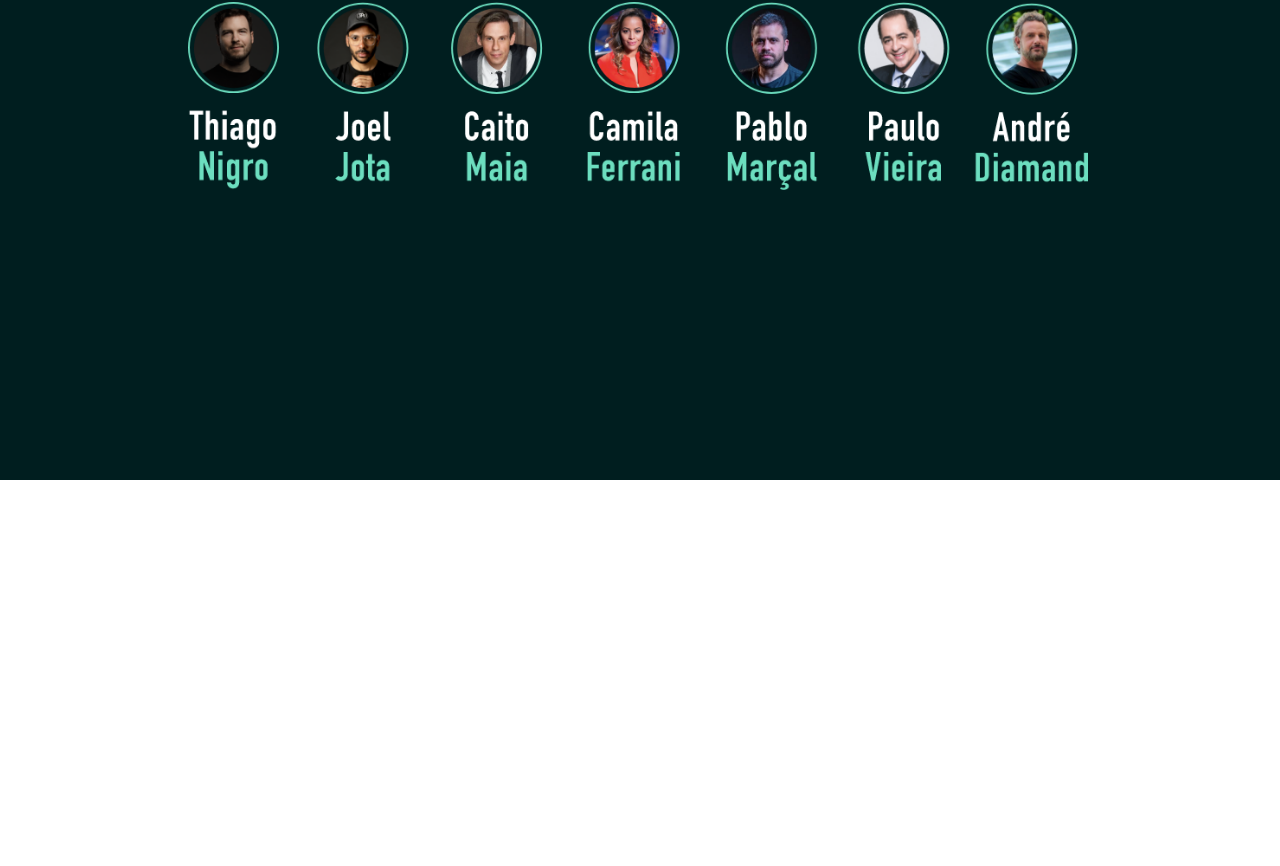
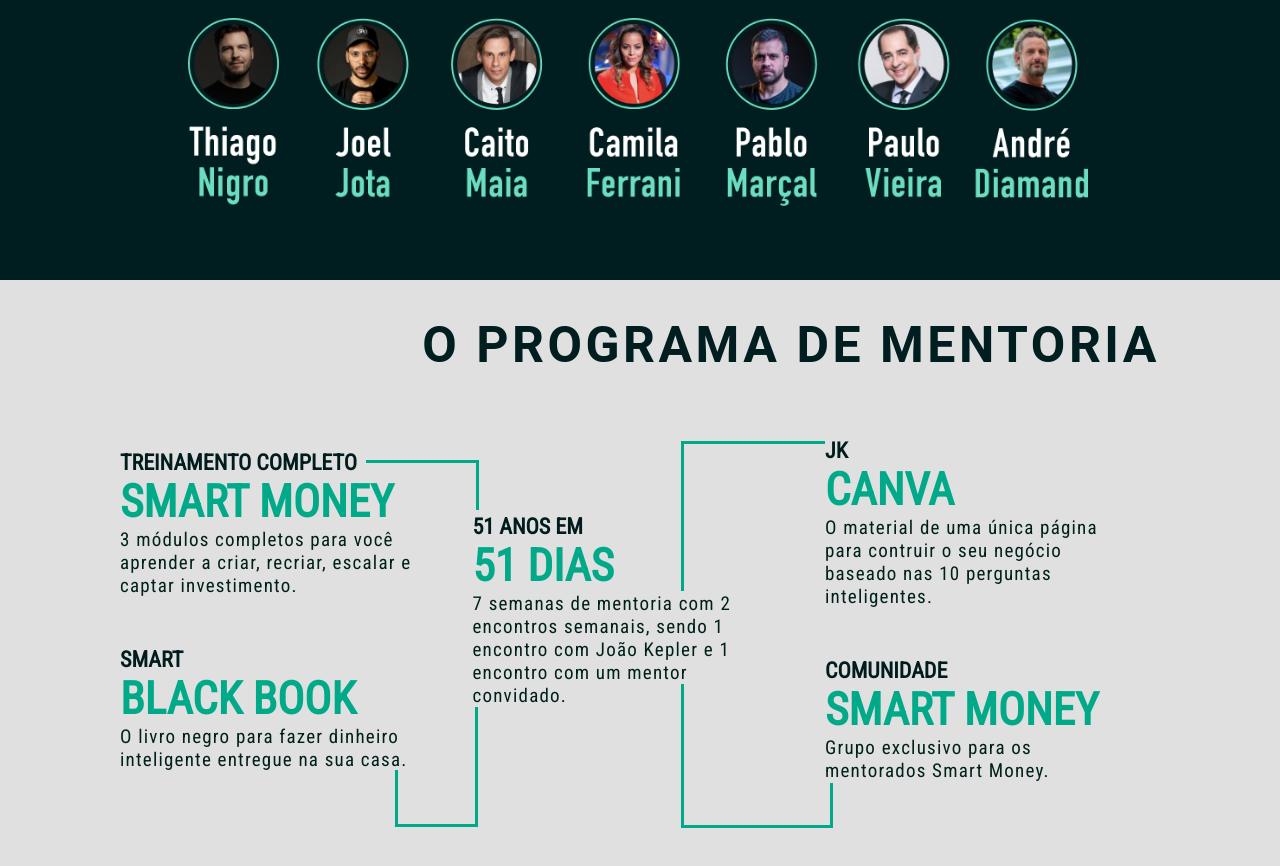
Before and after one commit to ygcorrea/landing-page-SM, a Vue app: page / in a window 1280 px wide. Shown: the part 2716-3582 px from the top of the page. Before the commit the page ends 3196 px from the top, so only its background shows below. Built offline with nearby package versions, Linux system fonts and the light colour scheme.

Commit message:
Adding the programs draw and finishing fourth section

```diff
--- a/src/App.vue
+++ b/src/App.vue
@@ -101,6 +101,62 @@
           </div>
           <div>
             <img src="./assets/Instructors.png" />
+          </div>
+        </div>
+      </div>
+    </section>
+    <section class="fourth-section">
+      <div class="fourth-section-container">
+        <div class="fourth-section-title">
+          <h2>O programa de mentoria</h2>
+        </div>
+        <div class="program-section">
+          <div class="program-first-column">
+            <div class="pos-rel">
+              <div class="box1-top"></div>
+              <h4>Treinamento Completo</h4>
+              <h3>Smart Money</h3>
+              <p>
+                3 módulos completos para você aprender a criar, recriar, escalar
+                e captar investimento.
+              </p>
+            </div>
+            <div class="pos-rel">
+              <div class="box1-bottom"></div>
+              <h4>Smart</h4>
+              <h3>Black Book</h3>
+              <p>
+                O livro negro para fazer dinheiro inteligente entregue na sua
+                casa.
+              </p>
+            </div>
+          </div>
+          <div class="program-second-column">
+            <div class="pos-rel">
+              <div class="box2-top"></div>
+              <h4>51 anos em</h4>
+              <h3>51 dias</h3>
+              <p>
+                7 semanas de mentoria com 2 encontros semanais, sendo 1 encontro
+                com João Kepler e 1 encontro com um mentor convidado.
+              </p>
+              <div class="box2-bottom"></div>
+            </div>
+          </div>
+          <div class="program-third-column">
+            <div>
+              <h4>Jk</h4>
+              <h3>Canva</h3>
+              <p>
+                O material de uma única página para contruir o seu negócio
+                baseado nas 10 perguntas inteligentes.
+              </p>
+            </div>
+            <div>
+              <h4>Comunidade</h4>
+              <h3>Smart Money</h3>
+              <p>Grupo exclusivo para os mentorados Smart Money.</p>
+            </div>
           </div>
         </div>
       </div>
@@ -332,7 +388,7 @@
 /* Third section */
 .third-section {
   width: 100%;
-  height: 1080px;
+  height: 880px;
   background: #001e1f;
   display: flex;
   justify-content: center;
@@ -430,13 +486,150 @@
 }
 .third-section-instructors-title {
   font-size: 30px;
-  font-weight: 700;
   color: #fcf7f7;
   text-transform: uppercase;
 }
 
 .third-section-instructors {
   display: flex;
+  justify-content: space-between;
+  height: 300px;
+}
+.fourth-section {
+  width: 100%;
+  height: 735px;
+  background: #e0e0e0;
+}
+
+.fourth-section-container {
+  width: 1040px;
+  height: 100%;
+  margin: 0 auto;
+  align-items: center;
+  justify-content: center;
+}
+
+.fourth-section-title h2 {
+  width: 100%;
+  height: 130px;
+  font-size: 50px;
+  font-family: "Roboto", sans-serif;
+  color: #001e1f;
+  text-transform: uppercase;
+  display: flex;
+  justify-content: flex-end;
+  align-items: center;
+  letter-spacing: 3.5px;
+}
+
+.program-section {
+  display: flex;
+  align-items: center;
+  justify-content: space-between;
+  height: 400px;
+  width: 1000px;
+}
+.program-first-column {
+  justify-content: center;
+  flex-direction: column;
+  gap: 50px;
+}
+
+.program-third-column {
+  flex-direction: column;
+  justify-content: center;
+  gap: 50px;
+}
+
+.program-first-column h4,
+.program-second-column h4,
+.program-third-column h4 {
+  font-size: 22px;
+  font-weight: 600;
+  color: #011c1c;
+  text-transform: uppercase;
+}
+
+.program-first-column h3,
+.program-second-column h3,
+.program-third-column h3 {
+  font-size: 45px;
+  font-weight: 600;
+  color: #00aa89;
+  text-transform: uppercase;
+}
+
+.program-first-column p,
+.program-second-column p,
+.program-third-column p {
+  font-size: 19px;
+  font-weight: 400;
+  color: #00211b;
+  letter-spacing: 1.2px;
+}
+.program-first-column,
+.program-second-column,
+.program-third-column {
+  width: 295px;
+  height: 100%;
+  display: flex;
+  align-items: center;
+}
+.box1-top {
+  border-top: 3px solid #00aa89;
+  border-right: 3px solid #00aa89;
+  position: absolute;
+  left: 246px;
+  width: 113px;
+  height: 50px;
+  top: 10px;
+}
+.box1-bottom {
+  border-bottom: 3px solid #00aa89;
+  border-right: 3px solid #00aa89;
+  position: absolute;
+  left: 278px;
+  width: 80px;
+  height: 120px;
+  top: 60px;
+}
+.box1-bottom:after {
+  content: "";
+  width: 57px;
+  transform: rotate(90deg);
+  background-color: #00aa89;
+  position: absolute;
+  right: 50px;
+  top: 90px;
+  border-top: 3px solid #00aa89;
+}
+.box2-top {
+  border-top: 3px solid #00aa89;
+  border-left: 3px solid #00aa89;
+  position: absolute;
+  left: 208px;
+  width: 144px;
+  height: 150px;
+  bottom: 116px;
+}
+.box2-bottom {
+  border-bottom: 3px solid #00aa89;
+  border-left: 3px solid #00aa89;
+  position: absolute;
+  left: 208px;
+  width: 151px;
+  height: 144px;
+  top: 170px;
+}
+.box2-bottom:after {
+  content: "";
+  width: 45px;
+  transform: rotate(90deg);
+  background-color: #00aa89;
+  position: absolute;
+  top: 120px;
+  left: 125px;
+  border-top: 3px solid #00aa89;
 }
 
 /*  */
@@ -458,4 +651,7 @@
 .subtitle:nth-child(3) {
   color: #fcf7f7;
 }
+.pos-rel {
+  position: relative;
+}
 </style>
```
